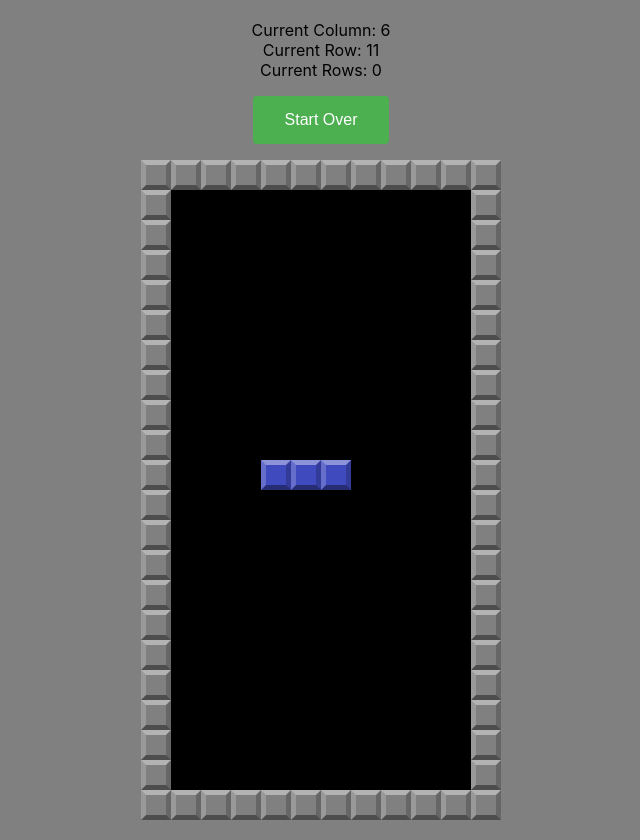
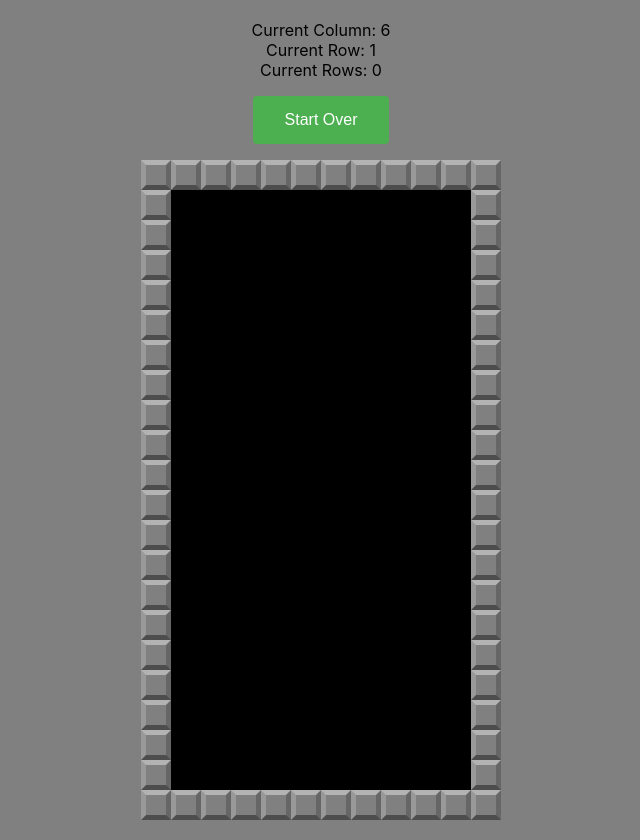
Before and after one commit to nhero/tetris, a React (Create React App) app: page / in a window 1280 px wide. Shown: the whole page, without its empty margins (319-959 px from the left). Built offline with nearby package versions, Linux system fonts and the light colour scheme.

Commit message:
add quick drop

```diff
--- a/src/components/Tetris/Tetris.tsx
+++ b/src/components/Tetris/Tetris.tsx
@@ -5,18 +5,20 @@
 import useKeypress from "../../hooks/useKeypress";
 import useInterval from "../../hooks/useInterval";
 
-import IPiece from "./tetris.interface";
+//import IPiece from "./tetris.interface";
 import tetriminoes from "./tetriminoes";
 interface ITetris {
   grid: any;
   currentColumn: number;
   currentRow: number;
   refreshSpeed: number;
-  currentPiece: Array<IPiece>;
-  previousPiece: Array<IPiece>;
+  currentPiece: Array<any>;
+  previousPiece: Array<any>;
   gameOver: boolean;
   clearedRows: number;
   score: number;
+  currentColumns?: Array<any>;
+  maxRow?: any;
 }
 
 const Tetris = () => {
@@ -65,67 +67,165 @@
     });
   };
 
-  const nextRow = () => {
-    setTetris((tetris) => {
-      if (tetris.gameOver) {
-        return tetris;
-      }
-
-      let nextRow = tetris.currentRow + 1 <= 21 ? tetris.currentRow + 1 : 1;
-
-      if (nextRow !== 1) {
-        tetris.previousPiece.map((piece: any) => {
-          tetris.grid[tetris.currentRow][
-            tetris.currentColumn + piece.columnOffset
-          ] = "blank";
+  const movePiece = (rowId: number, columnId: number, tetris: ITetris) => {
+    tetris.currentPiece.map((piece: any) => {
+      piece.row = rowId + piece.rowOffset;
+      piece.column = columnId + piece.columnOffset;
+      tetris.grid[rowId + piece.rowOffset][columnId + piece.columnOffset] =
+        piece.color;
 
       return {
         ...piece,
       };
     });
 
-        // clear previous position
-        if (tetris.currentRow > 1) {
+    tetris.currentColumns = [
+      ...new Set(tetris.currentPiece.map((item: any) => item.column)),
+    ];
+
+    return tetris;
+  };
+
+  const removePiece = (rowId: number, columnId: any, tetris: ITetris) => {
     tetris.currentPiece.map((piece: any) => {
-            tetris.grid[tetris.currentRow - 1][piece.column] = "blank";
+      if (rowId + piece.rowOffset >= 1 && rowId + piece.rowOffset <= 20)
+        tetris.grid[rowId + piece.rowOffset][columnId + piece.columnOffset] =
+          "blank";
 
       return {
         ...piece,
       };
     });
-        }
-      }
 
-      if (tetris.grid[tetris.currentRow][tetris.currentColumn] === "blank") {
-        tetris.currentPiece.map((piece: any) => {
-          tetris.grid[tetris.currentRow][
-            tetris.currentColumn + piece.columnOffset
-          ] = piece.color;
+    return tetris;
+  };
+
+  const removePreviousPiece = (previousPiece: any, tetris: ITetris) => {
+    previousPiece.map((piece: any) => {
+      tetris.grid[piece.row][piece.column] = "blank";
 
       return {
         ...piece,
-            currentColumn: tetris.currentRow,
       };
     });
+
+    return tetris;
+  };
+
+  const canMoveVertically = (
+    tetris: ITetris,
+    currentPiece: any,
+    movedPiece: any,
+    maxRow: number,
+    nextRow: number
+  ) => {
+    let nonCollisionPieces = movedPiece.filter((piece: any) => {
+      return !currentPiece.some(
+        (item: any) => item.row === piece.row && item.column === piece.column
+      );
+    });
+
+    const collision = nonCollisionPieces.map((piece: any) => {
+      return {
+        ...piece,
+        hasCollision:
+          tetris.grid[piece.row][piece.column] !== "blank" ? true : false,
+      };
+    });
+
+    return collision.find((piece: any) => piece.hasCollision === true)
+      ? false
+      : true;
+  };
+
+  const movedPiece = (rowId: number, columnId: number, tetris: ITetris) => {
+    const piece = tetris.currentPiece.map((piece: any) => {
+      return {
+        ...piece,
+        row: rowId + piece.rowOffset,
+        column: columnId + piece.columnOffset,
+      };
+    });
+
+    return piece;
+  };
+
+  const getMax = (piece: any, field: string) => {
+    if (piece.length) {
+      return piece.reduce((prev: any, current: any) =>
+        prev.field > current.field ? prev : current
+      );
+    } else {
+      return 1;
     }
+  };
 
-      if (
-        tetris.grid[nextRow][tetris.currentColumn] !== "blank" &&
+  const getMaxQuickDropRow = (tetris: ITetris) => {
+    tetris.currentColumns = [
+      ...new Set(tetris.currentPiece.map((item: any) => item.column)),
+    ];
+
+    let minFinalRow = 20;
+    tetris.currentColumns.forEach((columnId: number) => {
+      const column = extractColumn(tetris.grid, columnId);
+      const pieceMaxRow = getMax(tetris.currentPiece, "row").row;
+
+      // get min collision rowId from column
+      const firstCollisionRow = findFirstCollisionInColumn(pieceMaxRow, column);
+      if (firstCollisionRow < minFinalRow) {
+        minFinalRow = firstCollisionRow;
+      }
+    });
+    // find how many rows tall the piece is
+    const rows = [...new Set(tetris.currentPiece.map((item: any) => item.row))];
+    const rowOffset = rows.length - 1;
+
+    return minFinalRow - rowOffset;
+  };
+
+  const nextRow = () => {
+    setTetris((tetris) => {
+      if (tetris.gameOver) {
+        return tetris;
+      }
+      let nextRow = tetris.currentRow + 1 <= 21 ? tetris.currentRow + 1 : 1;
+      const previousPiece =
         tetris.currentRow === 1
-      ) {
-        tetris.gameOver = true;
-      }
-      // can't move to next row so reset row and get next piece
-      else if (tetris.grid[nextRow][tetris.currentColumn] !== "blank") {
+          ? []
+          : movedPiece(tetris.currentRow, tetris.currentColumn, tetris);
+      const nextPiece = movedPiece(nextRow, tetris.currentColumn, tetris);
+      const maxRow = getMax(nextPiece, "row");
+      const canMove = canMoveVertically(
+        tetris,
+        previousPiece,
+        nextPiece,
+        maxRow,
+        nextRow
+      );
+
+      if (maxRow.row >= 21) {
         nextRow = 1;
-        tetris.currentColumn = initialColumn;
         tetris.currentPiece = getNextPiece();
-      }
 
         return {
           ...tetris,
           currentRow: nextRow,
         };
+      } else {
+        if (canMove) {
+          tetris = removePreviousPiece(previousPiece, tetris);
+          tetris = movePiece(nextRow, tetris.currentColumn, tetris);
+        } else {
+        }
+
+        const maxRow = getMaxQuickDropRow(tetris);
+
+        return {
+          ...tetris,
+          currentRow: nextRow,
+          maxRow,
+        };
+      }
     });
 
     // check if rows cleared
@@ -134,7 +234,7 @@
 
   useInterval(() => {
     nextRow();
-  }, 500);
+  }, 100000);
 
   useKeypress("ArrowDown", () => {
     nextRow();
@@ -142,15 +242,6 @@
 
   useKeypress("ArrowLeft", () => {
     setTetris((tetris) => {
-      tetris.previousPiece = tetris.currentPiece.map((piece: any) => {
-        tetris.grid[tetris.currentRow][
-          tetris.currentColumn + piece.columnOffset
-        ] = "blank";
-        return {
-          ...piece,
-        };
-      });
-
       let nextColumn =
         tetris.currentColumn === 1 ? 1 : tetris.currentColumn - 1;
       const minColumnOffsetLeft =
@@ -166,55 +257,75 @@
         nextColumn = minColumnOffsetLeft;
       }
 
-      tetris.currentPiece.map((piece: any) => {
-        tetris.grid[tetris.currentRow][nextColumn + piece.columnOffset] =
-          piece.color;
-        piece.column = nextColumn + piece.columnOffset;
-
-        return {
-          ...piece,
-          currentColumn: nextColumn + piece.columnOffset,
-        };
-      });
+      tetris = removePiece(tetris.currentRow, tetris.currentColumn, tetris);
+      tetris = movePiece(tetris.currentRow, nextColumn, tetris);
+      const maxRow = getMaxQuickDropRow(tetris);
 
       return {
         ...tetris,
         currentColumn: nextColumn,
+        maxRow,
       };
     });
   });
 
   useKeypress("ArrowRight", () => {
     setTetris((tetris) => {
-      tetris.currentPiece.map((piece: any) => {
-        tetris.grid[tetris.currentRow][
-          tetris.currentColumn + piece.columnOffset
-        ] = "blank";
-
-        return {
-          ...piece,
-        };
-      });
-
-      const nextColumn =
+      let nextColumn =
         tetris.currentColumn === 10 ? 10 : tetris.currentColumn + 1;
 
-      tetris.currentPiece.map((piece: any) => {
-        tetris.grid[tetris.currentRow][nextColumn + piece.columnOffset] =
-          piece.color;
-        piece.column = nextColumn + piece.columnOffset;
+      const maxColumnOffsetRight = tetris.currentPiece.reduce(
+        (max: number, p: any) => (p.columnOffset > max ? p.columnOffset : max),
+        tetris.currentPiece[0].columnOffset
+      );
 
-        return {
-          ...piece,
-          currentColumn: nextColumn + piece.columnOffset,
-        };
-      });
+      if (maxColumnOffsetRight + nextColumn > 10) {
+        nextColumn = nextColumn - maxColumnOffsetRight;
+      }
+
+      tetris = removePiece(tetris.currentRow, tetris.currentColumn, tetris);
+      tetris = movePiece(tetris.currentRow, nextColumn, tetris);
+      const maxRow = getMaxQuickDropRow(tetris);
 
       return {
         ...tetris,
         currentColumn: nextColumn,
+        maxRow,
       };
     });
+  });
+
+  const extractColumn = (arr: any, column: number) =>
+    arr.map((x: any) => x[column]);
+
+  const findFirstCollisionInColumn = (
+    pieceMaxRow: number,
+    column: string[]
+  ) => {
+    const collision = column.findIndex(
+      (cell, index) => cell !== "blank" && index >= pieceMaxRow + 1
+    );
+
+    return collision - 1;
+  };
+
+  const dropPiece = () => {
+    setTetris((tetris) => {
+      tetris = removePreviousPiece(tetris.currentPiece, tetris);
+      tetris = movePiece(tetris.maxRow, tetris.currentColumn, tetris);
+
+      return {
+        ...tetris,
+        currentRow: 1,
+      };
+    });
+
+    // check if rows cleared
+    didClearRow();
+  };
+
+  useKeypress(" ", () => {
+    dropPiece();
   });
 
   const getInitialCells = (
@@ -267,7 +378,7 @@
   };
 
   const getNextPiece = () => {
-    const pieceNumber: number = Math.floor(Math.random() * 6);
+    const pieceNumber: number = Math.floor(Math.random() * 7);
 
     return tetriminoes[pieceNumber];
   };
@@ -283,6 +394,8 @@
       gameOver: false,
       clearedRows: 0,
       score: 0,
+      currentColumns: [],
+      maxRow: 19,
     };
 
     return tetris;
--- a/src/components/Tetris/tetriminoes.ts
+++ b/src/components/Tetris/tetriminoes.ts
@@ -1,192 +1,168 @@
-import IPiece from "./tetris.interface";
+interface IAdjustablePiece {
+  columnOffset: number;
+  rowOffset: number;
+  color: string;
+}
 
-const tetriminoes: Array<Array<IPiece>> = [
+const tetriminoes: Array<Array<IAdjustablePiece>> = [
   [
     // straight
     {
-      column: 4,
       columnOffset: -2,
-      row: 1,
+      rowOffset: 0,
       color: "light-blue",
     },
     {
-      column: 5,
       columnOffset: -1,
-      row: 1,
+      rowOffset: 0,
       color: "light-blue",
     },
     {
-      column: 6,
       columnOffset: 0,
-      row: 1,
+      rowOffset: 0,
       color: "light-blue",
     },
     {
-      column: 7,
       columnOffset: 1,
-      row: 1,
+      rowOffset: 0,
       color: "light-blue",
     },
   ],
   // square
   [
     {
-      column: 5,
       columnOffset: -1,
-      row: 1,
+      rowOffset: 0,
       color: "yellow",
     },
     {
-      column: 6,
       columnOffset: 0,
-      row: 1,
+      rowOffset: 0,
       color: "yellow",
     },
     {
-      column: 5,
       columnOffset: -1,
-      row: 2,
+      rowOffset: 1,
       color: "yellow",
     },
     {
-      column: 6,
       columnOffset: 0,
-      row: 2,
+      rowOffset: 1,
       color: "yellow",
     },
   ],
   // backwards L
   [
     {
-      column: 4,
       columnOffset: -2,
-      row: 1,
+      rowOffset: 0,
       color: "dark-blue",
     },
     {
-      column: 4,
       columnOffset: -2,
-      row: 2,
+      rowOffset: 1,
       color: "dark-blue",
     },
     {
-      column: 5,
       columnOffset: -1,
-      row: 2,
+      rowOffset: 1,
       color: "dark-blue",
     },
     {
-      column: 6,
       columnOffset: 0,
-      row: 2,
+      rowOffset: 1,
       color: "dark-blue",
     },
   ],
   // regular L
   [
     {
-      column: 6,
       columnOffset: 0,
-      row: 1,
+      rowOffset: 0,
       color: "orange",
     },
     {
-      column: 4,
       columnOffset: -2,
-      row: 2,
+      rowOffset: 1,
       color: "orange",
     },
     {
-      column: 5,
       columnOffset: -1,
-      row: 2,
+      rowOffset: 1,
       color: "orange",
     },
     {
-      column: 6,
       columnOffset: 0,
-      row: 2,
+      rowOffset: 1,
       color: "orange",
     },
   ],
   // T
   [
     {
-      column: 5,
       columnOffset: -1,
-      row: 1,
+      rowOffset: 0,
       color: "purple",
     },
     {
-      column: 4,
       columnOffset: -2,
-      row: 2,
+      rowOffset: 1,
       color: "purple",
     },
     {
-      column: 5,
       columnOffset: -1,
-      row: 2,
+      rowOffset: 1,
       color: "purple",
     },
     {
-      column: 6,
       columnOffset: 0,
-      row: 2,
+      rowOffset: 1,
       color: "purple",
     },
   ],
   // skew right
   [
     {
-      column: 5,
       columnOffset: -1,
-      row: 1,
+      rowOffset: 0,
       color: "green",
     },
     {
-      column: 6,
       columnOffset: 0,
-      row: 1,
+      rowOffset: 0,
       color: "green",
     },
     {
-      column: 4,
       columnOffset: -2,
-      row: 2,
+      rowOffset: 1,
       color: "green",
     },
     {
-      column: 5,
       columnOffset: -1,
-      row: 2,
+      rowOffset: 1,
       color: "green",
     },
   ],
   // skew left
   [
     {
-      column: 4,
       columnOffset: -2,
-      row: 1,
+      rowOffset: 0,
       color: "red",
     },
     {
-      column: 5,
       columnOffset: -1,
-      row: 1,
+      rowOffset: 0,
       color: "red",
     },
     {
-      column: 5,
       columnOffset: -1,
-      row: 2,
+      rowOffset: 1,
       color: "red",
     },
     {
-      column: 6,
       columnOffset: 0,
-      row: 2,
+      rowOffset: 1,
       color: "red",
     },
   ],
--- a/src/components/Tetris/tetris.interface.ts
+++ b/src/components/Tetris/tetris.interface.ts
@@ -1,5 +1,4 @@
 interface IPiece {
-  columnOffset: number;
   column: number;
   row: number;
   color: string;
--- a/tsconfig.json
+++ b/tsconfig.json
@@ -1,5 +1,6 @@
 {
   "compilerOptions": {
+    "downlevelIteration": true,
     "target": "es5",
     "lib": [
       "dom",
```
Lines whose indentation alone changed are shown as unchanged.
